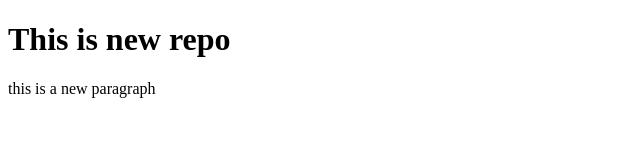
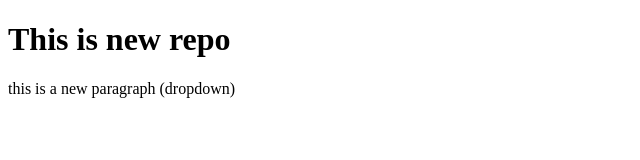
Before and after one commit to vignesh277/localrepo, a plain HTML site: page index.html in a window 1280 px wide. Shown: the whole page, without its empty margins (0-640 px from the left). Drawn offline with Linux system fonts and the light colour scheme.

Commit message:
drop down

```diff
--- a/index.html
+++ b/index.html
@@ -7,6 +7,6 @@
 </head>
 <body>
     <h1>This is new repo</h1>
-    <p>this is a new paragraph</p>
+    <p>this is a new paragraph (dropdown)</p>
 </body>
 </html>
```
